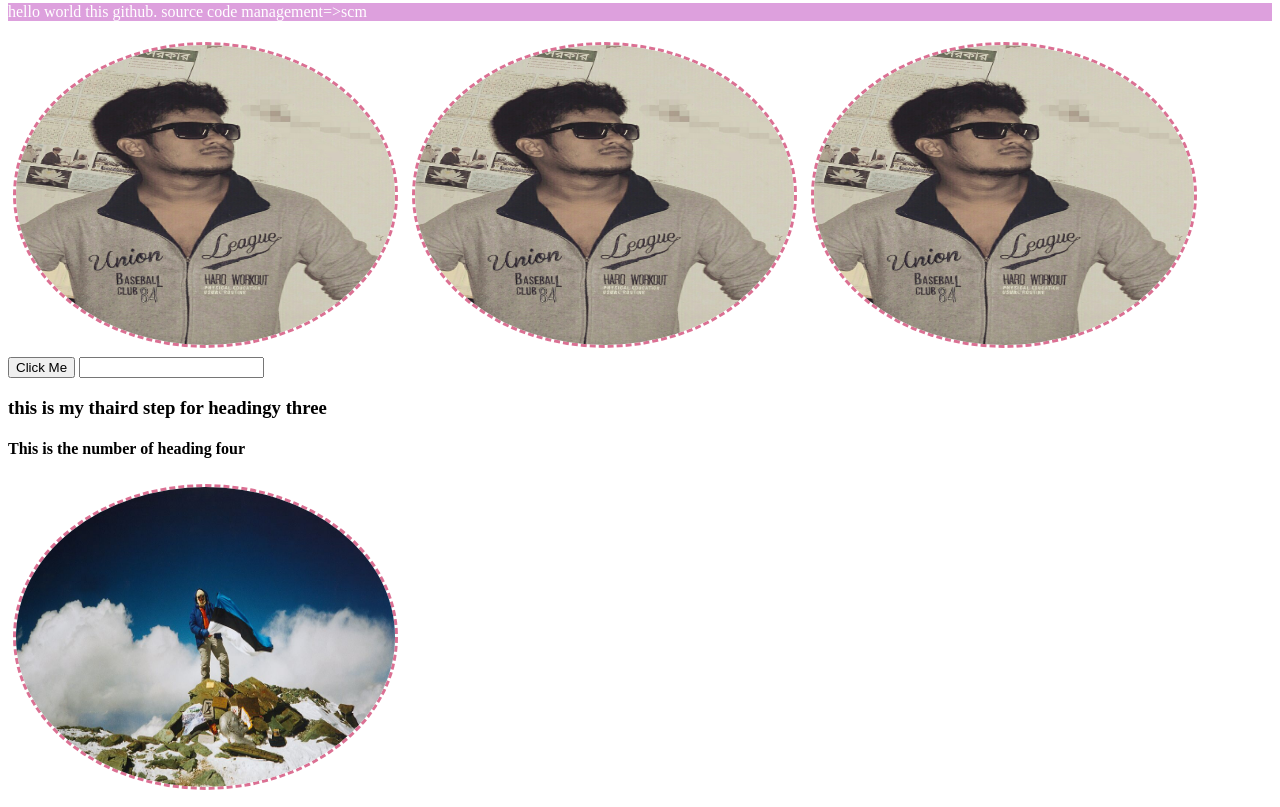
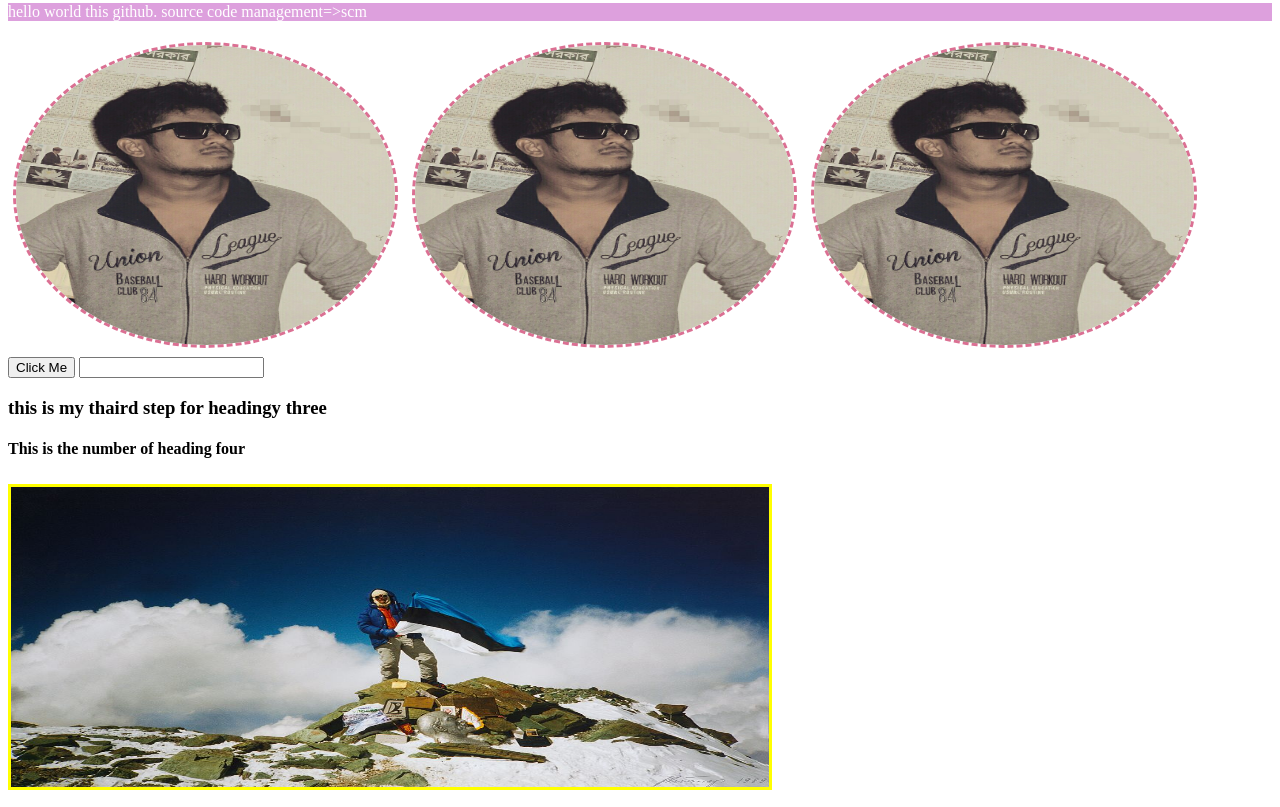
Before and after one commit to Hasan-star-creat/hero-2nd-project, a plain HTML site: page index.html in a window 1280 px wide. Shown: the part 300-1107 px from the top of the page. Drawn offline with Linux system fonts and the light colour scheme.

Commit message:
added a images

```diff
--- a/index.html
+++ b/index.html
@@ -21,15 +21,17 @@
 </div>\
 <h2 class="head">git hub is your mama</h2>
 <p class="pag">hello world this github. source code management=>scm</p>
+<div id="ima">
 <img src="images/me.png" alt="this is image">
 <img src="images/me.png" alt="this is image">
-<img src="images/me.png" alt="this is image"></br>
+<img src="images/me.png" alt="this is image">
+</div>
 <button>
     Click Me
 </button>
     <input type="text">
     <h3>this is my thaird step for headingy three</h3>
     <h4>This is the number of heading  four</h4>
-    <img src="images/onlin.jpg" alt="image for ice man">
+    <img src="images/onlin.jpg" alt="image for ice man" id="images">
 </body>
 </html>
--- a/style.css
+++ b/style.css
@@ -22,10 +22,17 @@
     color: #ffffff;
 }
 
-img{
+#ima img{
     height: 300px;
     width: 30%;
     border: 3px dashed palevioletred;
     border-radius: 50%;
     margin: 5px;
+    display: inline-block;
 }
+#images{
+    height: 300px;
+    width: 60%;
+    margin-top: 5px;
+    border: 3px solid yellow;
+}
```
